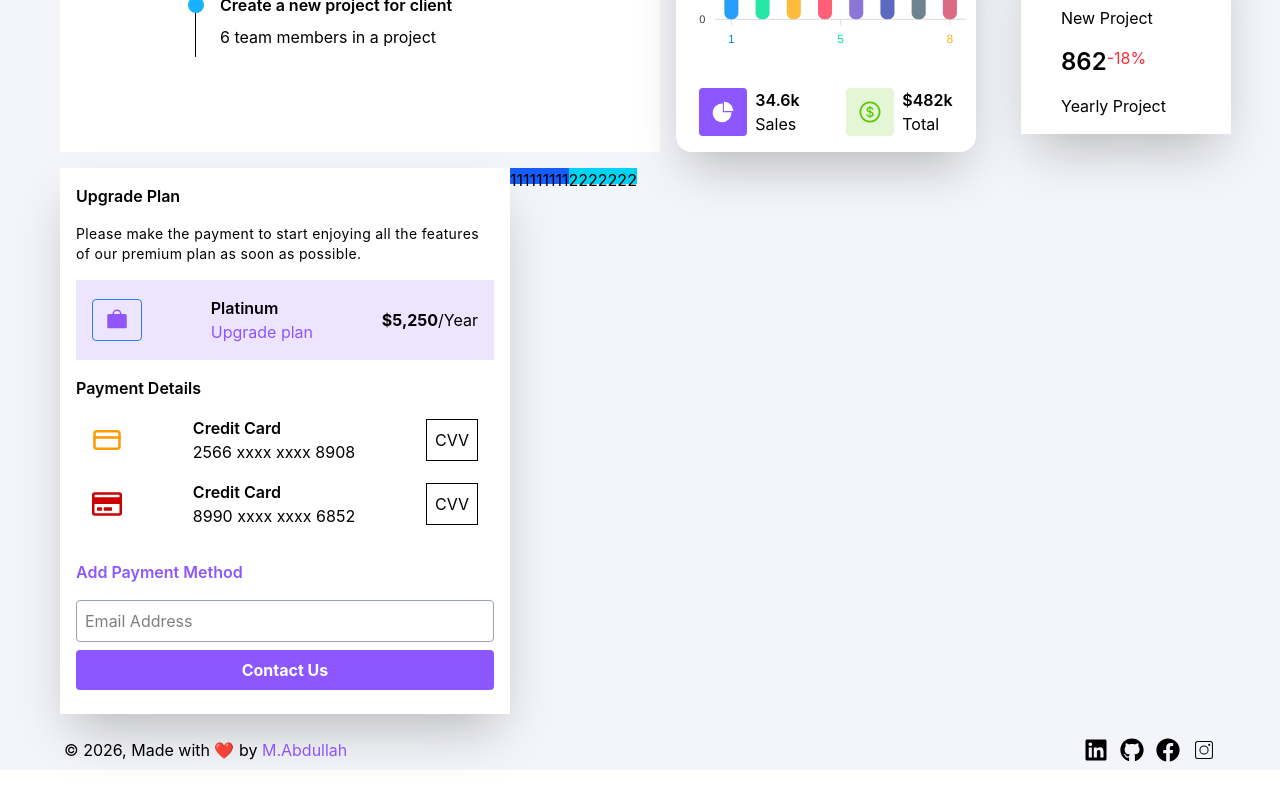
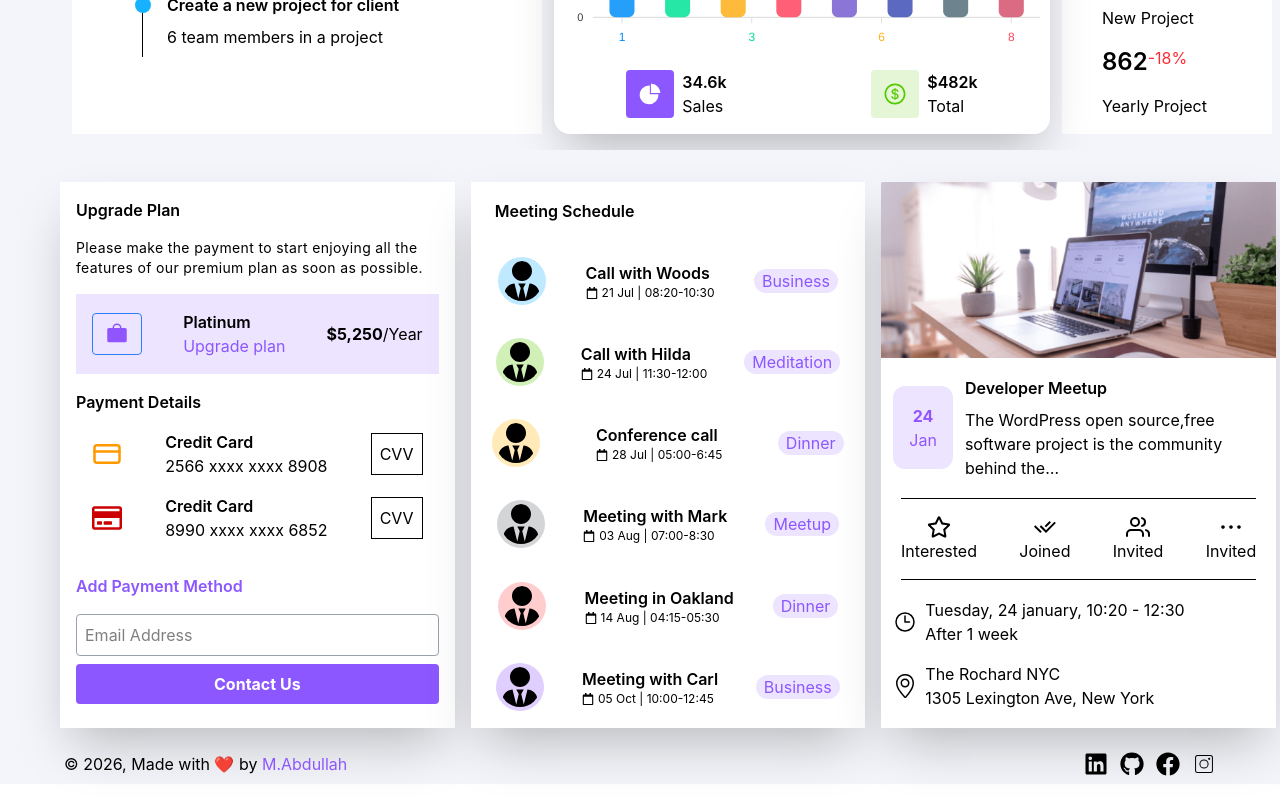
Before and after one commit to Muhammad-Abdullah-programmer/materio-clone, a React (Vite) app: page / in a window 1280 px wide. Shown: the part 1088-1888 px from the top of the page. Built offline with nearby package versions, Linux system fonts and the light colour scheme.

Commit message:
Home card component desktop view completed

```diff
--- a/src/components/HomeCards.jsx
+++ b/src/components/HomeCards.jsx
@@ -17,7 +17,14 @@ import {
   RiFileWord2Fill,
   PiBagSimpleFill,
   LuCreditCard,
-  FaRegCreditCard
+  FaRegCreditCard,
+  FaUserTie,
+  FaRegCalendar,
+  FaRegStar,
+  RiCheckDoubleFill,
+  RxDotsHorizontal,
+  HiOutlineClock,
+  SlLocationPin
 } from "../assets/Icons";
 import LineChart from "./LineChart";
 import DonutChart from "./DonutChart";
@@ -26,10 +33,8 @@ import Footer from "./Footer";
 
 const HomeCards = () => {
   return (
-
     <>
       <div className="grid  grid-cols-1 gap-12 md:gap-4 w-[100%] md:w-[95%] md:ml-15  md:grid-cols-2  mt-16  mx-auto   ">
-
         <div className="grid grid-cols-2 gap-4">
           {/* Card 1  */}
           <div className="card-1 col-span-1 bg-white flex items-center  relative py-4 min-h-[29vh] rounded-2xl shadow-2xl  ">
@@ -124,9 +129,6 @@ const HomeCards = () => {
           </div>
         </div>
 
-
-
-
         <div className="grid grid-cols-2 gap-4">
           {/* Card 4 */}
           <div className="card-1 col-span-1 bg-white flex flex-col  gap-4 relative py-4  rounded-2xl shadow-2xl ">
@@ -149,8 +151,10 @@ const HomeCards = () => {
           </div>
 
           {/* Card 5  */}
-        <div className="card-1 col-span-1 bg-white flex flex-col  gap-4 relative py-4
- rounded-2xl shadow-2xl ">
+          <div
+            className="card-1 col-span-1 bg-white flex flex-col  gap-4 relative py-4
+ rounded-2xl shadow-2xl "
+          >
             <div className="text flex flex-col pl-4 h-[100%]">
               <p className="">Revenue Report</p>
             </div>
@@ -162,10 +166,11 @@ const HomeCards = () => {
         {/* Card 6  */}
         <div className="card-1  grid-cols-3  bg-white flex  items-center justify-center    relative rounded-2xl shadow-2xl ">
           <div className="grid-cols-1 ">
-
             {/* Chart  */}
             <div className="chart w-[100%]  my-4">
-                  <p className=" my-4 font-semibold text-center ">Sales Overview </p>
+              <p className=" my-4 font-semibold text-center ">
+                Sales Overview{" "}
+              </p>
 
               <DonutChart />
             </div>
@@ -224,15 +229,16 @@ const HomeCards = () => {
             </div>
           </div>
         </div>
+ </div>
+
 
         {/* Grid for Row 3  */}
-   <div className=" grid grid-cols-2 ">
+        <div className=" flex justify-evenly gap-3 py-4 overflow-hidden  max-w-[95%] ml-16 mx-auto px-2  ">
+          {/* Activity  */}
 
-    {/* Activity  */}
-    <div className="col-span-2">
           {/* Card 7  */}
-      <div className="card-7 flex flex-col py-4 min-h-[100%] bg-white items-center ">
-        <div className="heading">
+          <div className="  flex flex-col py-4 flex-1 bg-white items-center  ">
+            <div className="heading ">
               <p className="font-bold tracking-wide my-6 ">Activity Timeline</p>
 
               {/* Text Div  */}
@@ -275,7 +281,9 @@ const HomeCards = () => {
                 {/* Third Child  */}
                 <div className="div relative ">
                   <div className="first flex flex-col gap-2">
-                <p className="font-semibold">Create a new project for client</p>
+                    <p className="font-semibold">
+                      Create a new project for client
+                    </p>
                     <span>6 team members in a project</span>
                   </div>
 
@@ -286,16 +294,8 @@ const HomeCards = () => {
             </div>
           </div>
 
-    </div>
-</div>
-
-<div className="grid grid-cols-2 ">
-
-<div className="col-span-1">
-{/* Weekly Sales  */}
-<div className="col-span-1">
             {/* Card 8  */}
-      <div className="card-1  bg-white flex flex-col  gap-4 relative py-4  rounded-2xl shadow-2xl ">
+          <div className="  bg-white flex flex-col flex-1   relative py-4  rounded-2xl shadow-2xl w-[100%]  ">
             <div className="text flex flex-col pl-4 h-[100%]">
               <p className="font-semibold">Weekly Sales</p>
               <span className="text-sm">Total 85.4k Sales</span>
@@ -330,15 +330,11 @@ const HomeCards = () => {
               </div>
             </div>
           </div>
-</div>
-
-</div>
 
              {/* demo..............  */}
-<div className="col-span-1 flex flex-col items-center gap-4 ">
-
+          <div className=" flex flex-col items-center overflow-hidden  gap-4 ">
             {/* Total Growth  */}
-<div className=" flex flex-col items-center py-2 bg-white shadow-2xl w-[70%]">
+            <div className=" flex flex-col items-center py-2 bg-white shadow-2xl w-[100%]">
               <p className="text-2xl font-bold">42.5k</p>
 
               <GrowthLine />
@@ -346,64 +342,65 @@ const HomeCards = () => {
               <p className="text-center">Total Growth</p>
             </div>
 
-{/* Total Growth  */}
-<div className=" w-[70%] flex flex-col gap-4 bg-white shadow-2xl px-10 py-4 ">
+            {/* New project  */}
+            <div className=" w-[100%] flex flex-col gap-4 bg-white shadow-2xl px-10 py-4 ">
               <div className=" bg-[#8C57FF] w-10 text-white h-10 p-1 flex justify-center items-center rounded-full">
-  <RiFileWord2Fill className="text-2xl"/>
+                <RiFileWord2Fill className="text-2xl" />
               </div>
               <p>New Project</p>
               <div className="flex">
-  <p className="font-semibold text-2xl">862</p> <span className="text-red-500">-18%</span>
+                <p className="font-semibold text-2xl">862</p>{" "}
+                <span className="text-red-500">-18%</span>
               </div>
               <span>Yearly Project</span>
             </div>
-
           </div>
         </div>
 
 
+
+
+
+
+
       {/* Row 4 Started  */}
-     <div className="flex">
-
+      <div className="grid grid-cols-3 gap-12 md:gap-4 w-[100%] md:w-[95%] md:ml-15  mt-8  mx-auto ">
         {/* Upgrade Plan  */}
-      <div className=" flex flex-col gap-4 max-w-[75%] bg-white shadow-2xl px-4 py-4 ">
-
+        <div className="   flex flex-col gap-4  bg-white shadow-2xl px-4 py-4 ">
           <p className="font-semibold">Upgrade Plan</p>
-<span className="tracking-wide text-sm">Please make the payment to start enjoying all the features of our premium plan as soon as possible.</span>
-
+          <span className="tracking-wide text-sm">
+            Please make the payment to start enjoying all the features of our
+            premium plan as soon as possible.
+          </span>
 
           {/* Platinum  */}
           <div className="flex justify-between items-center bg-[#EDE4FF] py-4 px-4 ">
-
             <div className="image border-blue-500 border-1 rounded flex justify-center items-center py-2 px-3">
-    <PiBagSimpleFill className="text-2xl text-[#9155FD]"/>
+              <PiBagSimpleFill className="text-2xl text-[#9155FD]" />
             </div>
 
             {/* Text  */}
             <div className="flex flex-col">
               <span className="font-semibold">Platinum</span>
               <span className="text-[#8C57FF]">Upgrade plan</span>
-
-
             </div>
-  <p><span className="font-bold">$5,250</span>/Year</p>
+            <p>
+              <span className="font-bold">$5,250</span>/Year
+            </p>
           </div>
 
           {/* Payment Info Div  */}
           <div className=" flex flex-col gap-4">
-
             <p className="font-semibold">Payment Details</p>
-
 
             {/* Credit Card  */}
             <div className=" flex justify-between items-center px-4">
-  <LuCreditCard className=" text-[#FF9900] text-3xl   "/>
+              <LuCreditCard className=" text-[#FF9900] text-3xl   " />
 
               {/* Card info  */}
               <div className="flex flex-col">
                 <p className="font-semibold">Credit Card</p>
                 <span className="font-normal">2566 xxxx xxxx 8908</span>
-
               </div>
 
               {/* CVV  */}
@@ -412,13 +409,12 @@ const HomeCards = () => {
               </div>
             </div>
             <div className=" flex justify-between items-center px-4">
-  <FaRegCreditCard className=" text-[#CC0000] text-3xl   "/>
+              <FaRegCreditCard className=" text-[#CC0000] text-3xl   " />
 
               {/* Card info  */}
               <div className="flex flex-col">
                 <p className="font-semibold">Credit Card</p>
                 <span className="font-normal">8990 xxxx xxxx 6852</span>
-
               </div>
 
               {/* CVV  */}
@@ -426,36 +422,194 @@ const HomeCards = () => {
                 <span>CVV</span>
               </div>
             </div>
-
           </div>
 
           {/* Input Types  */}
           <div className="flex flex-col">
+            <p className="font-semibold py-4 text-[#8C57FF]">
+              Add Payment Method
+            </p>
+            <input
+              type="text"
+              placeholder="Email Address"
+              className="border-1 border-gray-400 p-2 rounded  "
+            />
+            <button className="bg-[#8C57FF] text-white font-bold p-2 my-2 rounded">
+              Contact Us
+            </button>
+          </div>
+        </div>
 
-  <p className="font-semibold py-4 text-[#8C57FF]">Add Payment Method</p>
-  <input type="text" placeholder="Email Address" className="border-1 border-gray-400 p-2 rounded  " />
-  <button className="bg-[#8C57FF] text-white font-bold p-2 my-2 rounded">Contact Us</button>
+        {/* Meeting Schedule  */}
+        <div className=" bg-white shadow-2xl flex flex-col justify-evenly ">
+
+          <h2 className="ml-6 font-semibold my-4 ">Meeting Schedule</h2>
+
+          {/* Child 1  */}
+          <div className="flex justify-evenly items-center gap-3 my-4 ">
+            <FaUserTie className="text-5xl bg-[#BEE9FF] rounded-full p-1"/>
+
+            {/* Date Div  */}
+            <div className="flex flex-col">
+              <p className="font-semibold">Call with Woods</p>
+              <span className="flex items-center text-xs gap-1"><FaRegCalendar/>21 Jul | 08:20-10:30</span>
+            </div>
+
+            {/* Tag  */}
+            <div className="bg-[#EDE4FF] text-[#8C57FF] rounded-xl px-2 ">
+              <p>Business</p>
+            </div>
+          </div>
+
+{/* Child 2  */}
+ <div className="flex justify-evenly items-center gap-3 my-4 ">
+            <FaUserTie className="text-5xl bg-[#D0F0B8] rounded-full p-1"/>
+
+            {/* Date Div  */}
+            <div className="flex flex-col">
+              <p className="font-semibold">Call with Hilda</p>
+              <span className="flex items-center text-xs gap-1"><FaRegCalendar/>24 Jul | 11:30-12:00</span>
+            </div>
+
+            {/* Tag  */}
+            <div className="bg-[#EDE4FF] text-[#8C57FF] rounded-xl px-2 ">
+              <p>Meditation</p>
+            </div>
+          </div>
+
+{/* Child 3  */}
+ <div className="flex justify-around items-center gap-3 my-4 ">
+            <FaUserTie className="text-5xl bg-[#FFEAB8] rounded-full p-1"/>
+
+            {/* Date Div  */}
+            <div className="flex flex-col">
+              <p className="font-semibold">Conference call</p>
+              <span className="flex items-center text-xs gap-1"><FaRegCalendar/>28 Jul | 05:00-6:45</span>
+            </div>
+
+            {/* Tag  */}
+            <div className="bg-[#EDE4FF] text-[#8C57FF] rounded-xl px-2 ">
+              <p>Dinner</p>
+            </div>
+          </div>
+
+          {/* Child 4  */}
+           <div className="flex justify-evenly items-center gap-3 my-4 ">
+            <FaUserTie className="text-5xl bg-[#D4D5D7] rounded-full p-1"/>
+
+            {/* Date Div  */}
+            <div className="flex flex-col">
+              <p className="font-semibold">Meeting with Mark</p>
+              <span className="flex items-center text-xs gap-1"><FaRegCalendar/>03 Aug | 07:00-8:30</span>
+            </div>
+
+            {/* Tag  */}
+            <div className="bg-[#EDE4FF] text-[#8C57FF] rounded-xl px-2 ">
+              <p>Meetup</p>
+            </div>
+          </div>
+
+          {/* Child 5 */}
+           <div className="flex justify-evenly items-center gap-3 my-4 ">
+            <FaUserTie className="text-5xl bg-[#FFCDCE] rounded-full p-1"/>
+
+            {/* Date Div  */}
+            <div className="flex flex-col">
+              <p className="font-semibold">Meeting in Oakland</p>
+              <span className="flex items-center text-xs gap-1"><FaRegCalendar/>14 Aug | 04:15-05:30</span>
+            </div>
+
+            {/* Tag  */}
+            <div className="bg-[#EDE4FF] text-[#8C57FF] rounded-xl px-2 ">
+              <p>Dinner</p>
+            </div>
+          </div>
+
+          {/* Child 6  */}
+           <div className="flex justify-evenly items-center gap-3 my-4 ">
+            <FaUserTie className="text-5xl bg-[#E0CFFE] rounded-full p-1"/>
+
+            {/* Date Div  */}
+            <div className="flex flex-col">
+              <p className="font-semibold">Meeting with Carl</p>
+              <span className="flex items-center text-xs gap-1"><FaRegCalendar/>05 Oct | 10:00-12:45</span>
+            </div>
+
+            {/* Tag  */}
+            <div className="bg-[#EDE4FF] text-[#8C57FF] rounded-xl px-2 ">
+              <p>Business</p>
+            </div>
+          </div>
+        </div>
+
+        {/* Grid 3 */}
+        <div className=" bg-white shadow-2xl flex flex-col items-center">
+
+{/* Image  */}
+<div className="">
+  <img src="./3.png" alt="" />
+</div>
+
+<div className=" h-[100%] flex flex-col justify-evenly">
+  {/* Developer Meetup  */}
+<div className="flex items-center gap-3 mx-3">
+  <p className="flex flex-col items-center justify-center bg-[#EDE4FF] rounded-xl px-4 py-1 text-[#9155FD] font-bold h-[80%]">24<span className="font-normal">Jan</span></p>
+
+  {/* Heading  */}
+  <div className=" flex flex-col gap-2">
+    <p className="font-semibold">Developer Meetup</p>
+    <span>The WordPress open source,free software project is the community behind the…</span>
+  </div>
+</div>
+
+{/* Icons  */}
+<div className=" flex justify-between gap-2 mx-auto py-4  w-[90%] border-y-1  ">
+
+  {/* Child 1  */}
+  <div className="flex flex-col items-center">
+    <FaRegStar className="text-2xl"/>
+    <span>Interested</span>
+  </div>
+
+  {/* Child 2  */}
+  <div className="flex flex-col items-center">
+    <RiCheckDoubleFill className="text-2xl"/>
+    <span>Joined</span>
+  </div>
+
+  {/* Child 3  */}
+  <div className="flex flex-col items-center">
+    <FiUsers className="text-2xl"/>
+    <span>Invited</span>
+  </div>
+
+  {/* Child 4  */}
+  <div className="flex flex-col items-center">
+    <RxDotsHorizontal className="text-2xl"/>
+    <span>Invited</span>
+  </div>
+</div>
+
+{/* Locations  */}
+<div className=" flex flex-col items-start gap-4 px-3 ">
+
+{/* Clock  */}
+<div className="flex items-center gap-2">
+    <HiOutlineClock className="text-2xl"/><span>Tuesday, 24 january, 10:20 - 12:30 <br />
+After 1 week</span>
+</div>
+
+{/* Address  */}
+<div className="flex items-center gap-2">
+    <SlLocationPin className="text-2xl"/><span>The Rochard NYC <br />
+1305 Lexington Ave, New York</span>
+</div>
+</div>
+</div>
 
         </div>
       </div>
-
-{/* Grid 2  */}
-      <div className=" bg-blue-600 h-4">
-        111111111
-      </div>
-
-      {/* Grid 3 */}
-      <div className=" bg-cyan-400 h-4">
-        2222222
-      </div>
-      </div>
-
-
-
-    </div>
-
- <Footer/>
-
+      <Footer />
     </>
   );
 };
--- a/src/components/Sidebar.jsx
+++ b/src/components/Sidebar.jsx
@@ -44,6 +44,8 @@ import {
   MdOutlineBookmarks,
   MdOutlineCircle,
   IoIosArrowDown,
+  GoCircle,
+  PiGreaterThanBold
 } from "../assets/Icons";
 
 
@@ -51,6 +53,12 @@ import {
 const Sidebar = ({ dark, setDark }) => {
 
   const [showDashb, setshowDashb] = useState(false);
+  const [isActive, setIsActive] = useState(false)
+
+  const btnClicked = ()=>{
+
+    setIsActive(!isActive)
+  }
 
   const shoHideDash = () => {
     setshowDashb(prev => !prev);
@@ -231,7 +239,7 @@ const Sidebar = ({ dark, setDark }) => {
         <div className="after-hover hidden w-[0%] group-hover:w-[100%] group-hover:block   absolute top-15 left- transition-all ease-in-out duration-300">
           {/* Icon 1  */}
           <div
-            className={`${dark ? "hover:bg-[#37334C] text-[#D5D1EA]" : "hover:bg-[#ECECF2]"} icon  flex items-center pl-1 hover:rounded-r-full w-[100%] `}
+            // className={`${dark ? "hover:bg-[#37334C] text-[#D5D1EA]" : "hover:bg-[#ECECF2]"} icon  flex items-center pl-1 hover:rounded-r-full w-[100%] `}
           >
             <ul>
 
@@ -248,8 +256,25 @@ const Sidebar = ({ dark, setDark }) => {
 
                 </div>
 
-                <ul className={` ${ showDashb ? "block" : "hidden"}`} >
-                  <li>gggggggg</li>
+                <ul className={` ${ showDashb ? "block" : "hidden"} mt-3 flex flex-col gap-2`} >
+                  <li  onClick={btnClicked} className={` ${isActive ? " bg-gradient-to-r from-[#C1A4FF] to-[#905DFF]" : "text-black "}  flex items-center gap-2 w-[100%] pl-3 rounded-r-2xl p-1`}><GoCircle className="text-xs"/> CRM</li>
+                  <li   className= "  flex items-center gap-2 w-[100%] pl-3  p-1 rounded-r-2xl hover:bg-white"><GoCircle className="text-xs"/> Analytics</li>
+                  <li   className= "  flex items-center gap-2 w-[100%] pl-3  p-1 rounded-r-2xl hover:bg-white"><GoCircle className="text-xs"/> eCommerece</li>
+                  <li   className= "  flex items-center gap-2 w-[100%] pl-3  p-1 rounded-r-2xl hover:bg-white"><GoCircle className="text-xs"/> Academy</li>
+                  <li   className= "  flex items-center gap-2 w-[100%] pl-3  p-1 rounded-r-2xl hover:bg-white"><GoCircle className="text-xs"/> Logistics</li>
+                  <li   className= "  flex items-center gap-2 w-[100%] pl-3  p-1 rounded-r-2xl hover:bg-white"><MdOutlineBookmarks className="text-xs"/> Front Page <PiGreaterThanBold/>
+
+
+        {/* <div className="felx flex-col">
+                    <ul className="flex gap-2">
+
+                                      <li   className= "  flex items-center gap-2 w-[100%] pl-3  p-1 rounded-r-2xl hover:bg-white"><GoCircle className="text-xs"/> Logistics</li>
+                                      <li   className= "  flex items-center gap-2 w-[100%] pl-3  p-1 rounded-r-2xl hover:bg-white"><GoCircle className="text-xs"/> Logistics</li>
+                  </ul>
+        </div> */}
+                   </li>
+
+
                 </ul>
 
               </li>
```
Also changed, not shown: src/assets/Icons.jsx (+15 -0 lines), public/3.png (added). Lines whose indentation alone changed are shown as unchanged.
